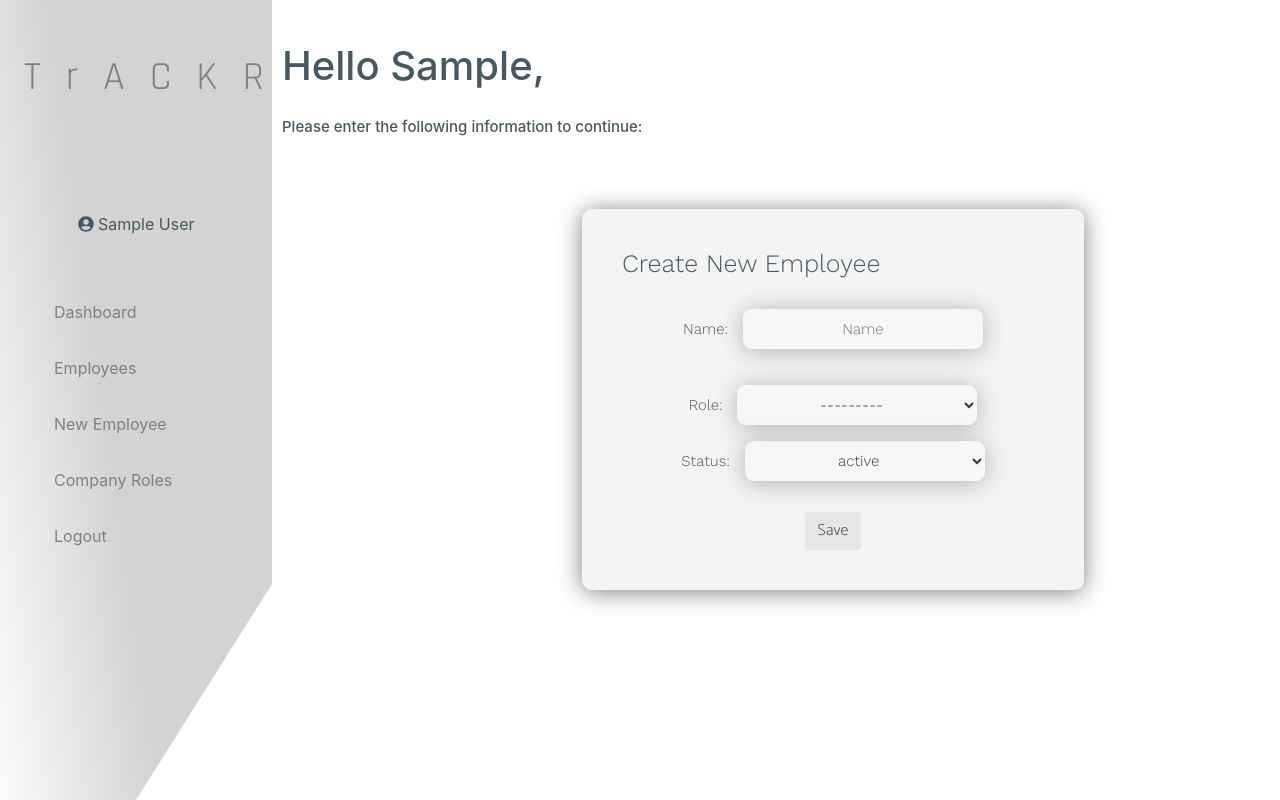
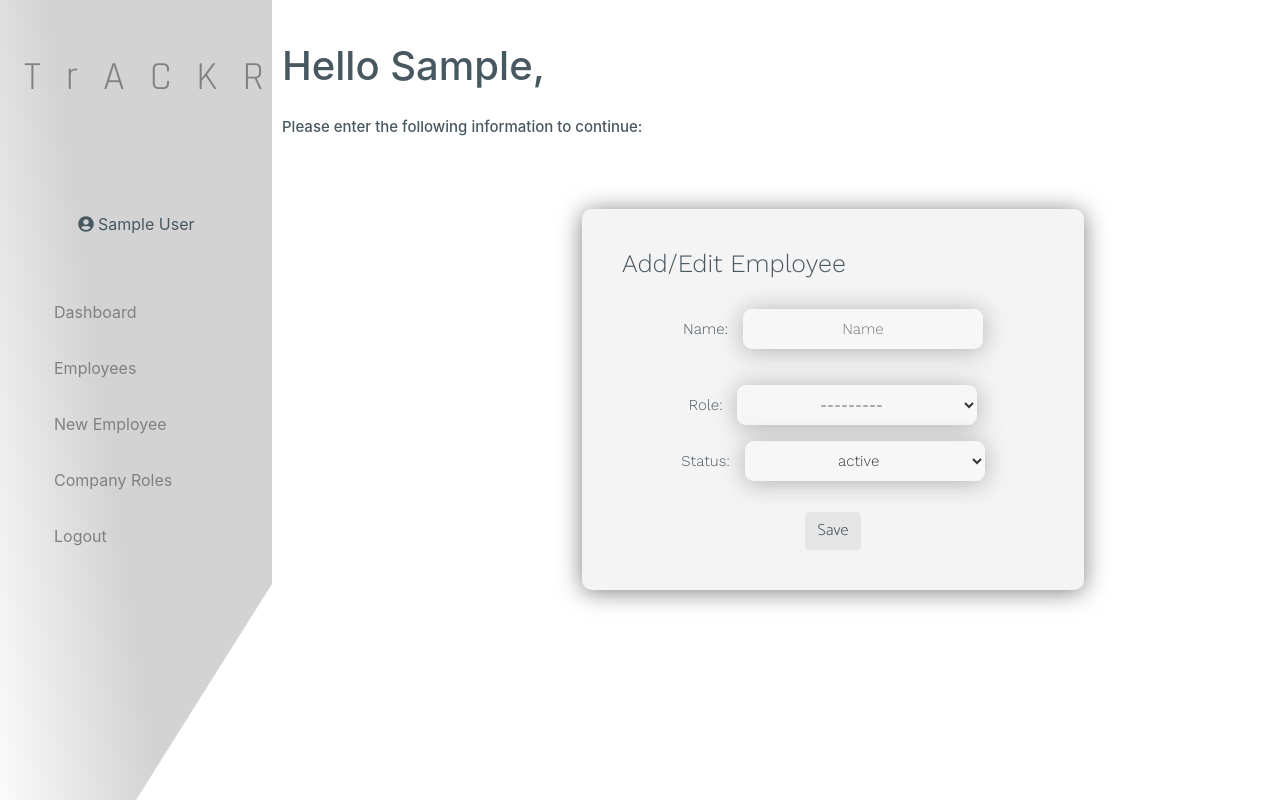
Before and after one commit to ldavidson45/staffing, a Django app: page /employee/new in a window 1280 px wide. Run offline with Django 3.2, Linux system fonts and the light colour scheme; a user stored in the database is signed in; tables that the repository leaves empty hold one stand-in row (values such as "Sample post"); some libraries are stand-ins or nearby versions.

Commit message:
edit employee page style

```diff
--- a/staffing/templates/create_employee.html
+++ b/staffing/templates/create_employee.html
@@ -1,14 +1,16 @@
 {% extends 'base.html' %} {% block content %}
-<link href="/static/css/create_employee.css" rel="stylesheet"/>
+<link href="/static/css/create_employee.css" rel="stylesheet" />
 
 <h1>Hello {{ user.first_name }},</h1>
-<h4>Please enter the following information to continue:<h4>
-
-
+<h4>
+  Please enter the following information to continue:
+  <h4>
     <form method="POST">
-<h3>Create New Employee</h3>
+      <h3>Add/Edit Employee</h3>
       {% csrf_token %}
       {{ form.as_p }}
       <button type="submit" class="save btn btn-default">Save</button>
     </form>
     {% endblock %}
+  </h4>
+</h4>
```
Lines whose indentation alone changed are shown as unchanged.
